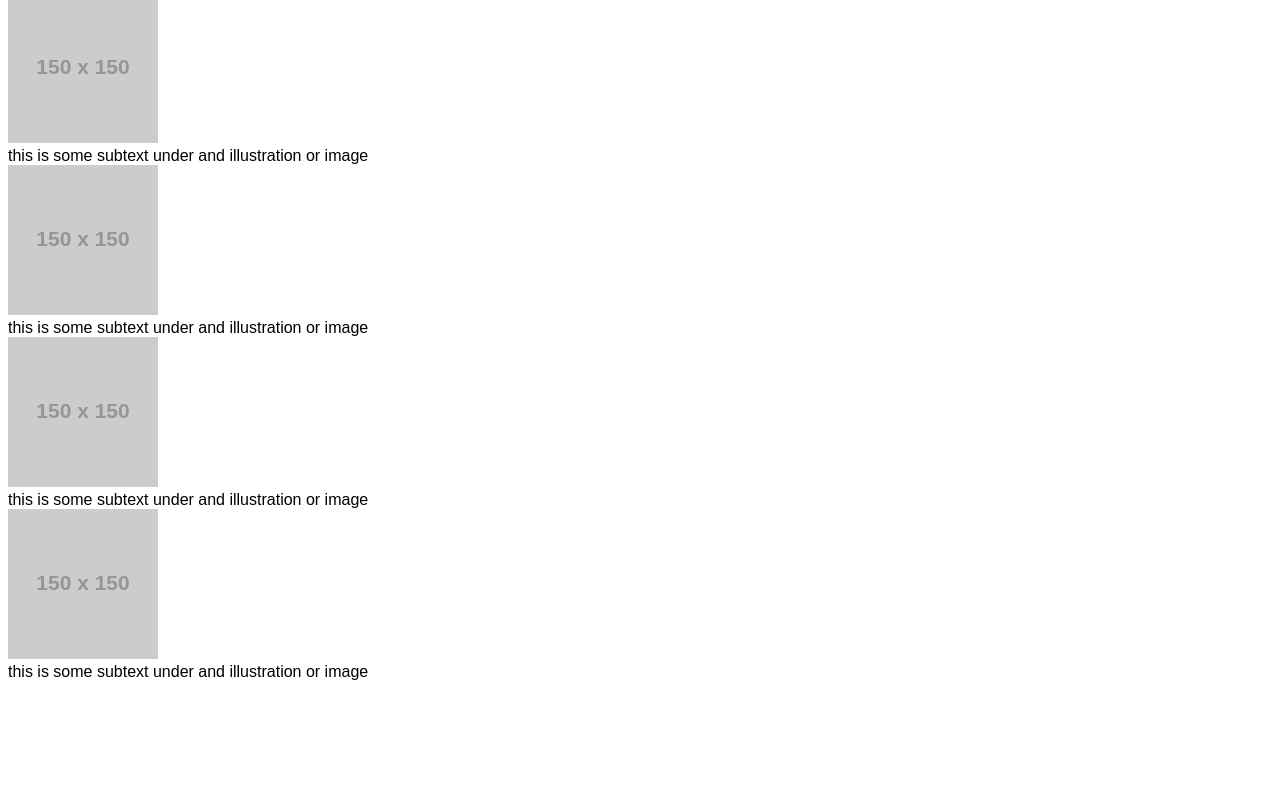
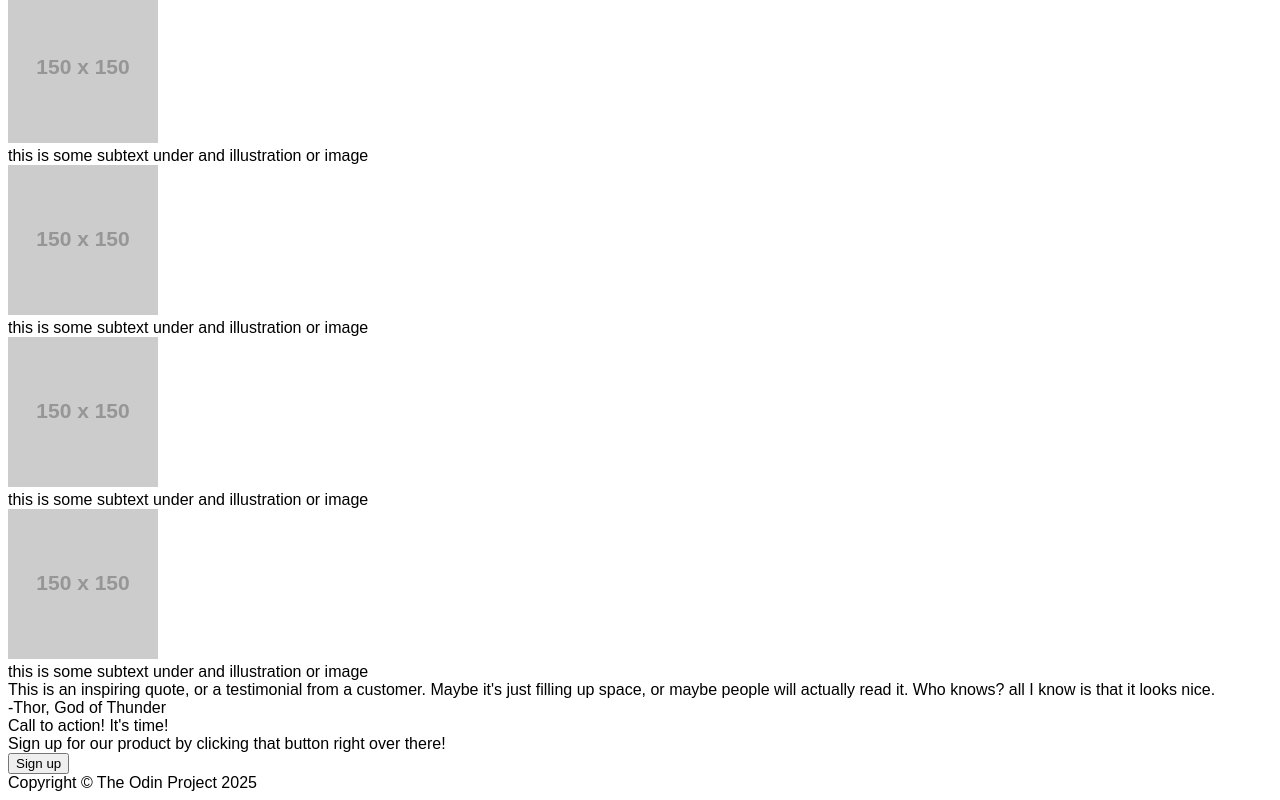
Before and after one commit to TrueEdgeCorp/landing-page, a plain HTML site: page index.html in a window 1280 px wide. Shown: the part 498-1298 px from the top of the page. Before the commit the page ends 1187 px from the top, so only its background shows below. Drawn offline with Linux system fonts and the light colour scheme; placeholder pictures from the web are drawn by us.

Commit message:
Complete initial html code for placeholders

```diff
--- a/index.html
+++ b/index.html
@@ -50,6 +50,24 @@
                 </div>
             </div>
         </div>
+
+        <div class="quotesec">
+            <div class="quote">This is an inspiring quote, or a testimonial from a customer. Maybe it's just filling up space, or maybe people will actually read it. Who knows? all I know is that it looks nice.</div>
+            <div class="signature">-Thor, God of Thunder</div>
+        </div>
+
+        <div class="signup">
+            <div class="signbox">
+                <div class="leftside2">
+                    <div class="actiontext">Call to action! It's time!</div>
+                    <div class="subtext">Sign up for our product by clicking that button right over there!</div>
+                </div>
+                <button class="sign2">Sign up</button>
+            </div>
+        </div>
+        <div class="footer">
+            <div class="copyright">Copyright &copy; The Odin Project 2025</div>
+        </div>
     </body>
 
 </html>
```
